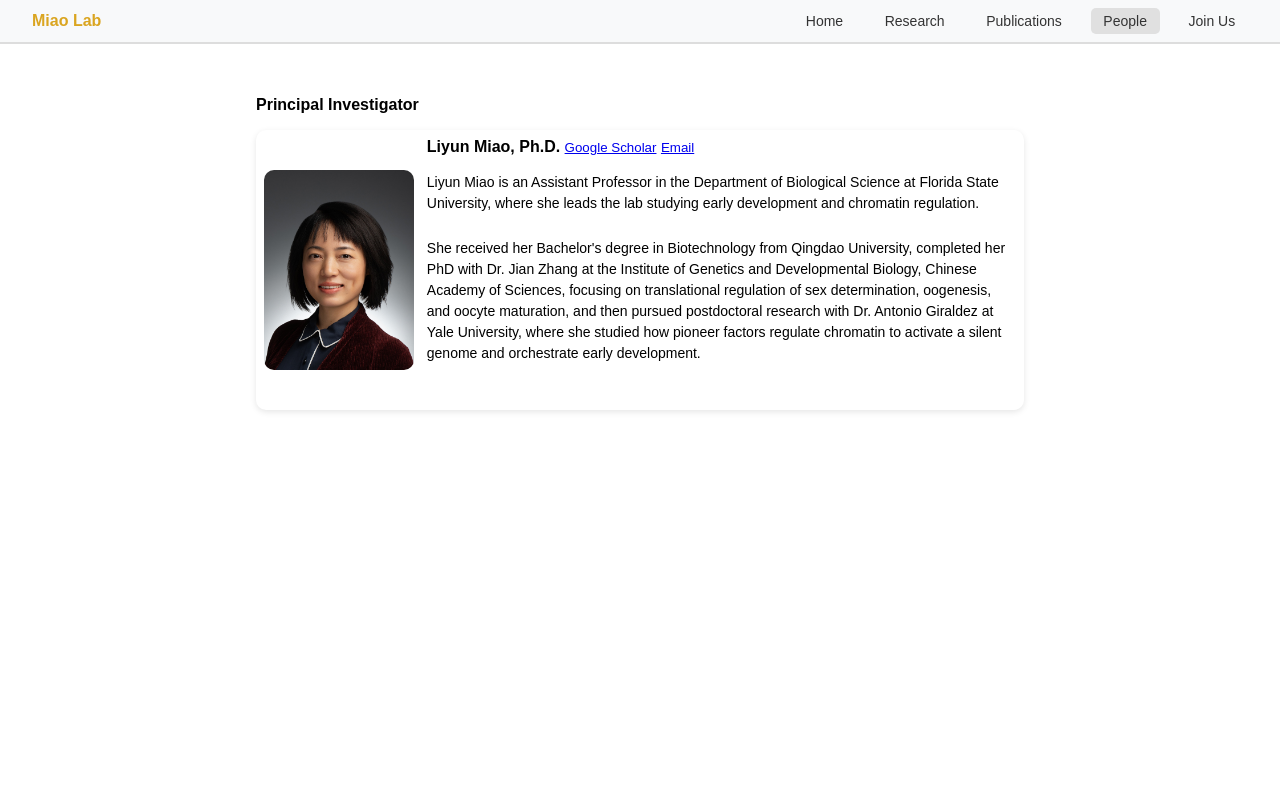
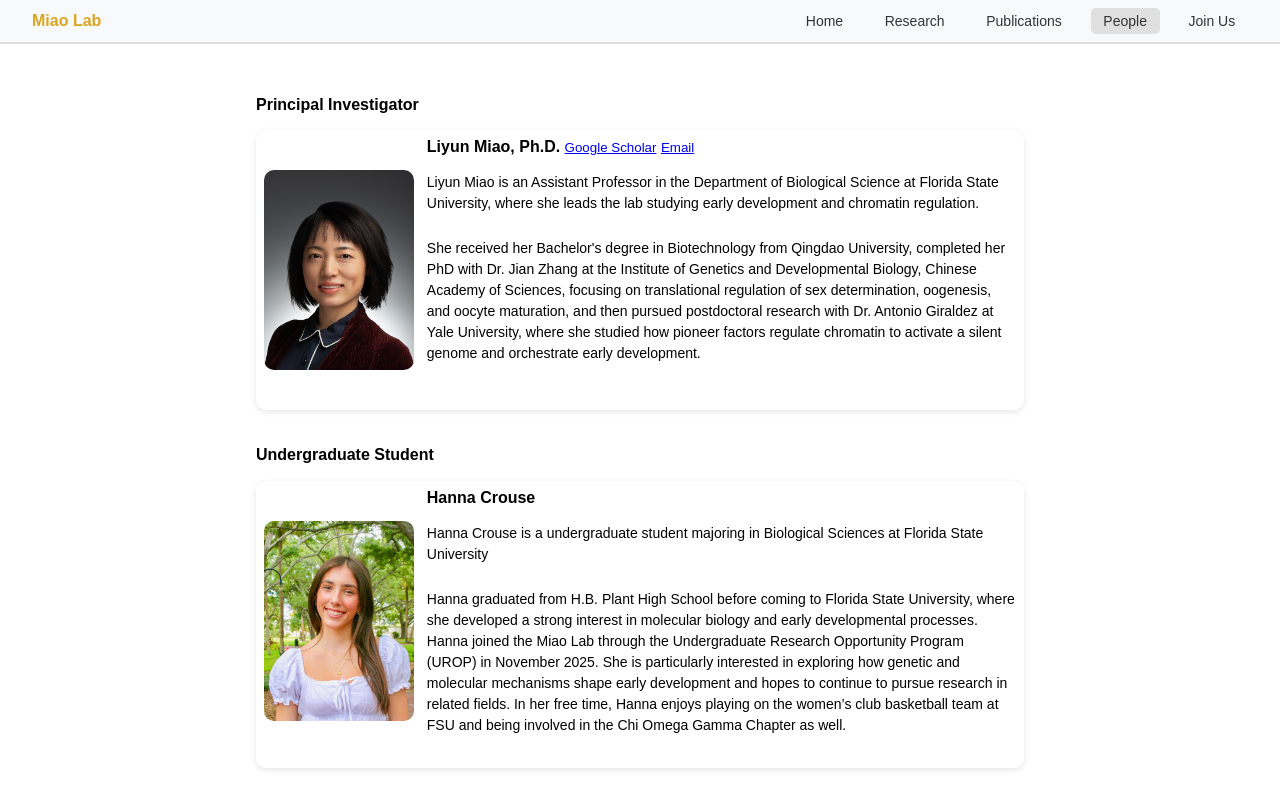
Before and after one commit to liyun-miao/lab-website, a plain HTML site: page people.html in a window 1280 px wide. Drawn offline with Linux system fonts and the light colour scheme.

Commit message:
Update People 2025-12

```diff
--- a/people.html
+++ b/people.html
@@ -37,6 +37,27 @@
             </p>
             <p>
               She received her Bachelor's degree in Biotechnology from Qingdao University, completed her PhD with Dr. Jian Zhang at the Institute of Genetics and Developmental Biology, Chinese Academy of Sciences, focusing on translational regulation of sex determination, oogenesis, and oocyte maturation, and then pursued postdoctoral research with Dr. Antonio Giraldez at Yale University, where she studied how pioneer factors regulate chromatin to activate a silent genome and orchestrate early development.
+            </p>
+          </div>
+        </div>
+      </div>
+    </div>
+
+    <!-- Undergraduate Students -->
+    <div class="people-section">
+      <h2>Undergraduate Student</h2>
+      <div class="people-grid">
+        <div class="person">
+          <img src="images/headshots/Hanna_3_4.jpg" alt="Hanna Crouse">
+          <div class="person-info">
+            <b>Hanna Crouse</b>
+            <!-- <a href="https://scholar.google.com/citations?user=GapCzf0AAAAJ&hl=en" target="_blank"><small>Google Scholar</small></a> -->
+            <!-- <a href="mailto:lmiao3@fsu.edu"><small> Email</small></a> -->
+            <p>
+            Hanna Crouse is a undergraduate student majoring in Biological Sciences at Florida State University
+            </p>
+            <p>
+             Hanna graduated from H.B. Plant High School before coming to Florida State University, where she developed a strong interest in molecular biology and early developmental processes. Hanna joined the Miao Lab through the Undergraduate Research Opportunity Program (UROP) in November 2025. She is particularly interested in exploring how genetic and molecular mechanisms shape early development and hopes to continue to pursue research in related fields. In her free time, Hanna enjoys playing on the women’s club basketball team at FSU and being involved in the Chi Omega Gamma Chapter as well.
             </p>
           </div>
         </div>
```
Also changed, not shown: images/headshots/Hanna_3_4.jpg (added).
